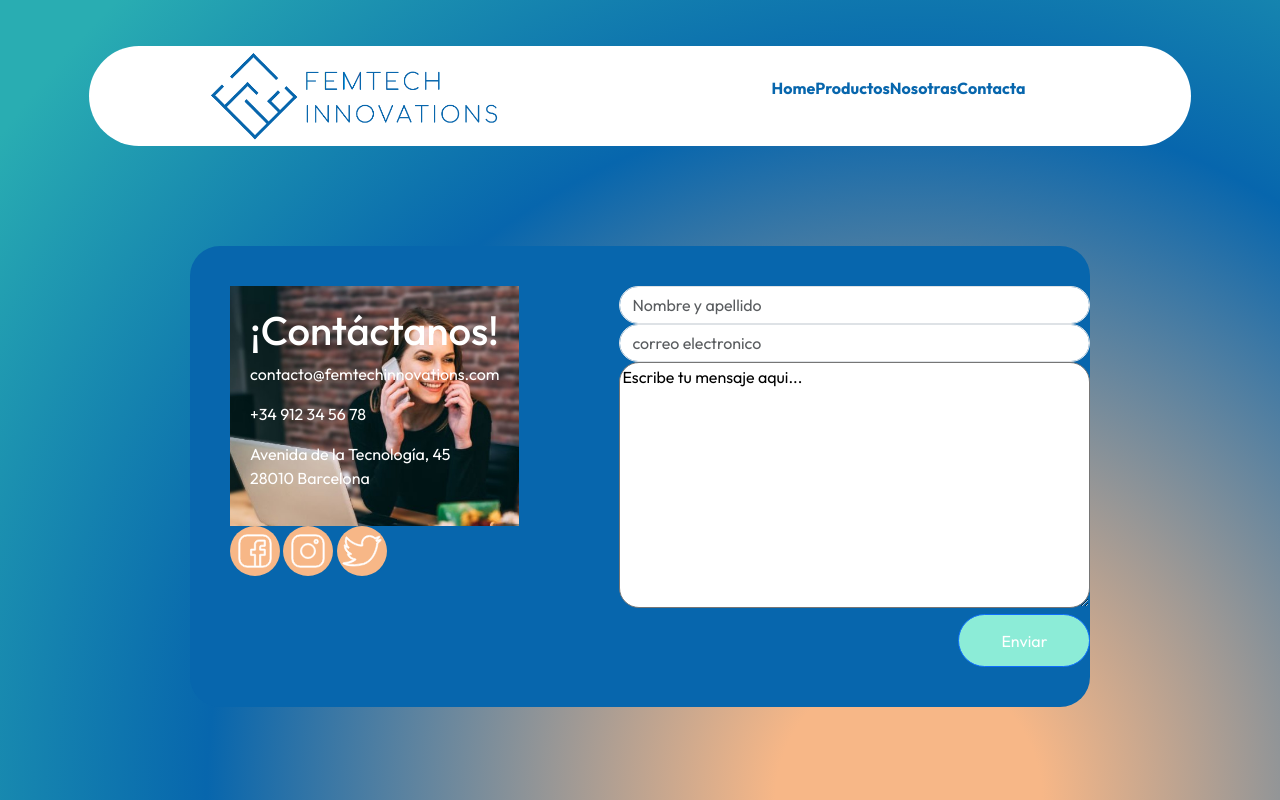
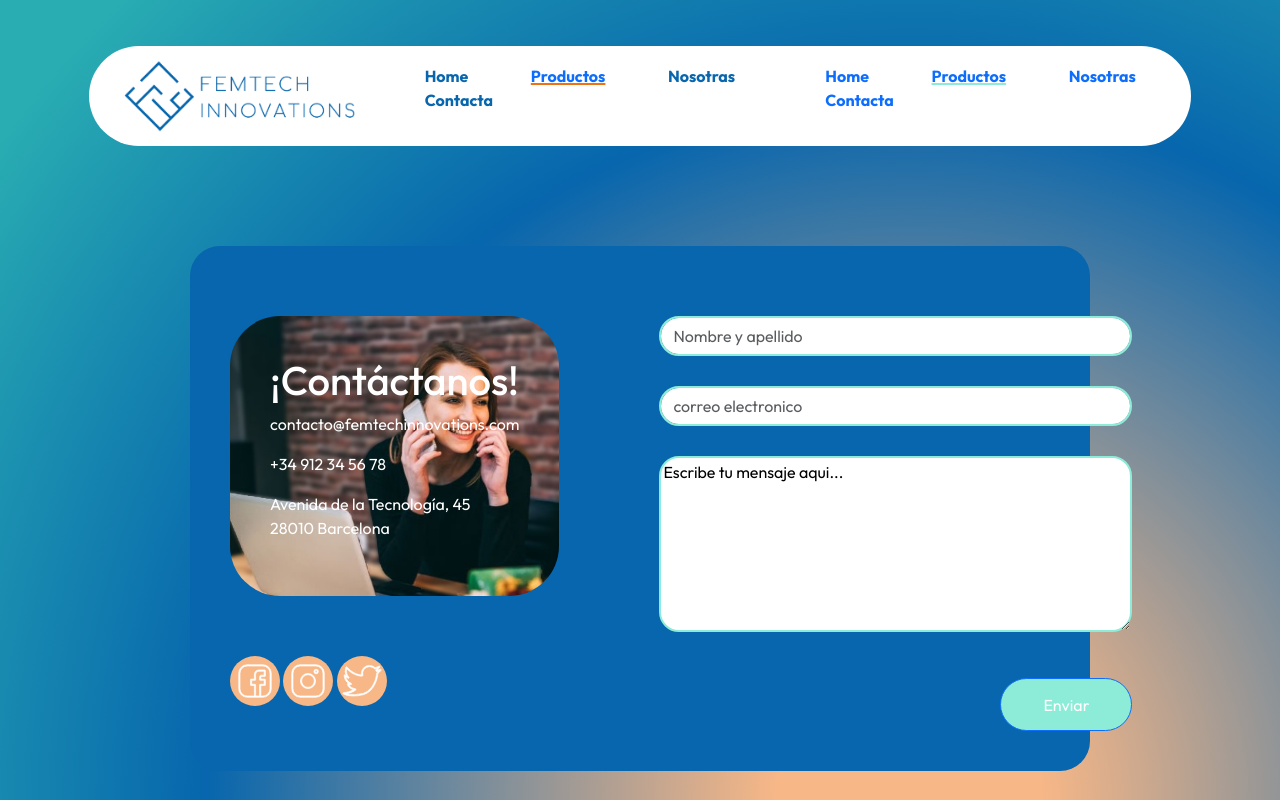
Before and after one commit to angylearns/femtech, a plain HTML site: page formcontacta.html in a window 1280 px wide. Drawn offline with Linux system fonts and the light colour scheme.

Commit message:
formcontacta algunos cambios

```diff
--- a/css/formcontacta.css
+++ b/css/formcontacta.css
@@ -28,6 +28,7 @@ html {
 
 
 
+/* Header desde acá...................... */
 header {
     background-color: #ffffff;
     border-radius: 50px;
@@ -39,31 +40,53 @@ header {
     font-weight: bold;
 }
 
-header .image_logo {
+header .image_logo a {
     height: 92px;
-    pa
-
+    display: flex;
+    align-items: center;
 }
 
-header .image_logo img {
-    max-height: 92px;
+header .image_logo .logo--desktop {
+    border-radius: 50px 0 0 50px;
+    max-height: 80%;
+    width: auto;
+}
+
+header .image_logo .logo--mobile {
+    display: none;
 }
 
 header .navbar {
     width: 30%;
+    display: block;
+    position: static;
+    background-color: transparent;
+    padding: 0;
 }
 
 header .navbar ul {
     display: flex;
     justify-content: space-between;
+    align-items: center;
+    flex-wrap: wrap;
+    box-sizing: border-box;
+    padding-left: 0;
 }
 
 header .navbar ul li {
     list-style: none;
-
 }
 
+header .toggle_menu,
+header .menu_icon {
+    display: none;
+}
 
+header .navbar a {
+    display: inline-block;
+    text-decoration: none;
+    margin-right: 20px;
+}
 #principal {
     padding-top: 100px;
     display: flex;
@@ -95,9 +118,11 @@ header .navbar ul li {
     /* Centra la imagen  */
     color: white;
     /* texto color blanco */
-    padding: 20px;
+    padding: 40px;
     /* Añade espacio interno para el contenido */
     align-items: center;
+    border-radius: 50px;
+    margin-top: 30px;
 }
 
 .botonform {
@@ -107,6 +132,7 @@ header .navbar ul li {
     flex-shrink: 0;
     border-radius: 50px;
     background: #8CECD7;
+
 }
 
 /* para que el boton cambie de color cuando esta el mouse ensima,"hover"*/
@@ -115,21 +141,30 @@ header .navbar ul li {
     justify-content: flex-end;
     border-radius: 70px;
     right: 60px;
+    margin-top: 40px; /* Añade espacio hacia arriba y lo dirige abajo*/
 }
 
 #botonform:hover {
     background-color: blue;
 
 }
+.btn btn-primary botonform{
+   /*falta darle valores...................................................................................*/
+}
+#contenedorDerecho {
+    /* background-color: pink;*/
 
-#contenedorDerecho {
-
-    /* background-color: pink;*/
 }
 
+.form-group{
+
+}
 .form-control,
 #message {
     border-radius: 20px;
+    margin-top: 30px;  /*cajita de bootstrap movimientos*/
+    border: 2px solid #8CECD7;
+
 }
 
 footer {
@@ -144,6 +179,7 @@ footer {
     position: relative;
     bottom: 0;
     padding-right: 300px;
+
 }
 
 footer .copyright {
@@ -166,6 +202,17 @@ footer .logocontacta {
     width: 50px;
     height: 50px;
 }
+.Logo_facebook2{
+    margin-top: 60px;
+}
+
+.Logo_instagram2{
+    margin-top: 60px;
+}
+
+.Logo_twitter2{
+    margin-top: 60px;
+}
 
 /*default values*/
 .facebook {
@@ -181,16 +228,95 @@ footer .logocontacta {
 }
 
 /*footer images hover*/
-.facebook:hover {
+.facebook2:hover {
     background-image: url("../img/contacta/facebook.svg");
 }
 
-.twitter:hover {
+.twitter2:hover {
     background-image: url("../img/contacta/twitter.svg");
 }
 
-.instagram:hover {
+.instagram2:hover {
     background-image: url("../img/contacta/instagram.svg");
 }
+header .toggle_menu,
+header .menu_icon {
+    display: none;
+}
+header .toggle_menu:checked~.navbar.mobile {
+    background-color: #145659;
+    border-radius: 50px;
+    display: block;
+    position: absolute;
+    top: 115px;
+    right: 50px;
+    height: 200px;
+    min-width: fit-content;
+    display: flex;
+    align-items: center;
+    justify-content: center;
+}
+header .toggle_menu:checked~.navbar.mobile ul {
+    display: flex;
+    flex-direction: column;
+    align-content: space-around;
+    margin: 0;
+    height: 70%;
+    min-width: auto;
+}
+header .toggle_menu:checked~.navbar.mobile ul li a {
+    color: #8CECD7;
+    font-weight: 500;
+}
+header .navbar.desktop .hover_underline_animation {
+    display: inline-block;
+    position: relative;
+    color: #0766AD;
+}
 
-/* end footer ....
+header .navbar.desktop .hover_underline_animation::after {
+    content: '';
+    position: absolute;
+    width: 100%;
+    transform: scaleX(0);
+    height: 2px;
+    bottom: 0;
+    left: 0;
+    background-color: #0766AD;
+    transform-origin: bottom right;
+    transition: transform 0.35s ease-out;
+}
+
+header .navbar.desktop .hover_underline_animation:hover::after {
+    transform: scaleX(1);
+    transform-origin: bottom left;
+}
+/* Active Page */
+header .navbar.desktop .active_page {
+    text-decoration: underline #EE7214;
+    text-decoration-thickness: 2px;
+}
+
+header .navbar.desktop .active_page:hover {
+    text-decoration: underline #0766AD;
+    text-decoration-thickness: 2px;
+}
+
+/* end footer ....*/
+@media screen and (max-width:430px){
+    header .image_logo .logo--desktop,
+    header .navbar.desktop {
+        display: none;
+    }
+
+    header .image_logo .logo--mobile {
+        display: block;
+        border-radius: 50px;
+        max-height: 80%;
+    }
+}
+header .navbar.mobile .active_page {
+    text-decoration: underline #8CECD7;
+    text-decoration-thickness: 1.5px;
+}
+}
--- a/formcontacta.html
+++ b/formcontacta.html
@@ -11,21 +11,34 @@
 
 <body>
 
+    <!-- El header desde acá... -->
     <header>
         <section class="image_logo">
-            <img src="img/logos/logo.png" alt="Logo de FemTech Innovations">
+            <a href="index.html">
+                <img src="img/logos/logo.png" class="logo--desktop" alt="Logo de FemTech Innovations" />
+                <img src="img/logos/logo_sinletras.png" class="logo--mobile" alt="Logo de FemTech Innovations" />
+            </a>
         </section>
-
-        <section class="navbar">
-            <ul>
-                <li>Home</li>
-                <li>Productos</li>
-                <li>Nosotras</li>
-                <li>Contacta</li>
-            </ul>
+        <input type="checkbox" class="toggle_menu" id="toggle_menu" />
+        <label for="toggle_menu" class="menu_icon">&#9776;</label>
+        <section class="navbar desktop">
+          <ul>
+            <li><a href="index.html" class="hover_underline_animation">Home</a></li>
+            <li><a href="productos.html" class="active_page">Productos</a></li>
+            <li><a href="conocenos.html" class="hover_underline_animation">Nosotras</a></li>
+            <li><a href="formcontacta.html" class="hover_underline_animation">Contacta</a></li>
+          </ul>
+        </section>
+        <section class="navbar mobile">
+          <ul>
+            <li><a href="home.html">Home</a></li>
+            <li><a href="productos.html" class="active_page">Productos</a></li>
+            <li><a href="conocenos.html">Nosotras</a></li>
+            <li><a href="formcontacta.html">Contacta</a></li>
+          </ul>
         </section>
     </header>
-
+    <!-- ...hasta acá. -->
     <div id="principal">
 
         <div class="container_azul">
@@ -39,9 +52,9 @@
                 </div>
                 <!--imagen redes sociales-->
                 <div id="contenedorIzquierdoBottom">
-                    <img src="img/contacta/facebook2.svg" alt="Logo_facebook2">
-                    <img src="img/contacta/instagram2.svg" alt="Logo_instagram2">
-                    <img src="img/contacta/twitter2.svg" alt="Logo_twitter2">
+                    <img src="img/contacta/facebook2.svg"  class="Logo_facebook2">
+                    <img src="img/contacta/instagram2.svg"  class="Logo_instagram2">
+                    <img src="img/contacta/twitter2.svg" class="Logo_twitter2">
                 </div>
             </div>
             <div id="contenedorDerecho">
@@ -52,8 +65,9 @@
                         <input type="email" class="form-control" id="exampleInputEmail1" aria-describedby="emailHelp"
                             placeholder="correo electronico">
                     </div>
-                    <textarea name="" id="message" cols="50" rows="10">Escribe tu mensaje aqui...</textarea>
+                    <textarea name="" id="message" cols="50" rows="7">Escribe tu mensaje aqui...</textarea>
                     <br>
+
 <!--imagen redes sociales-->
 <section class="cajita_boton">
                     <button type="submit" class="btn btn-primary botonform">Enviar</button>
```
